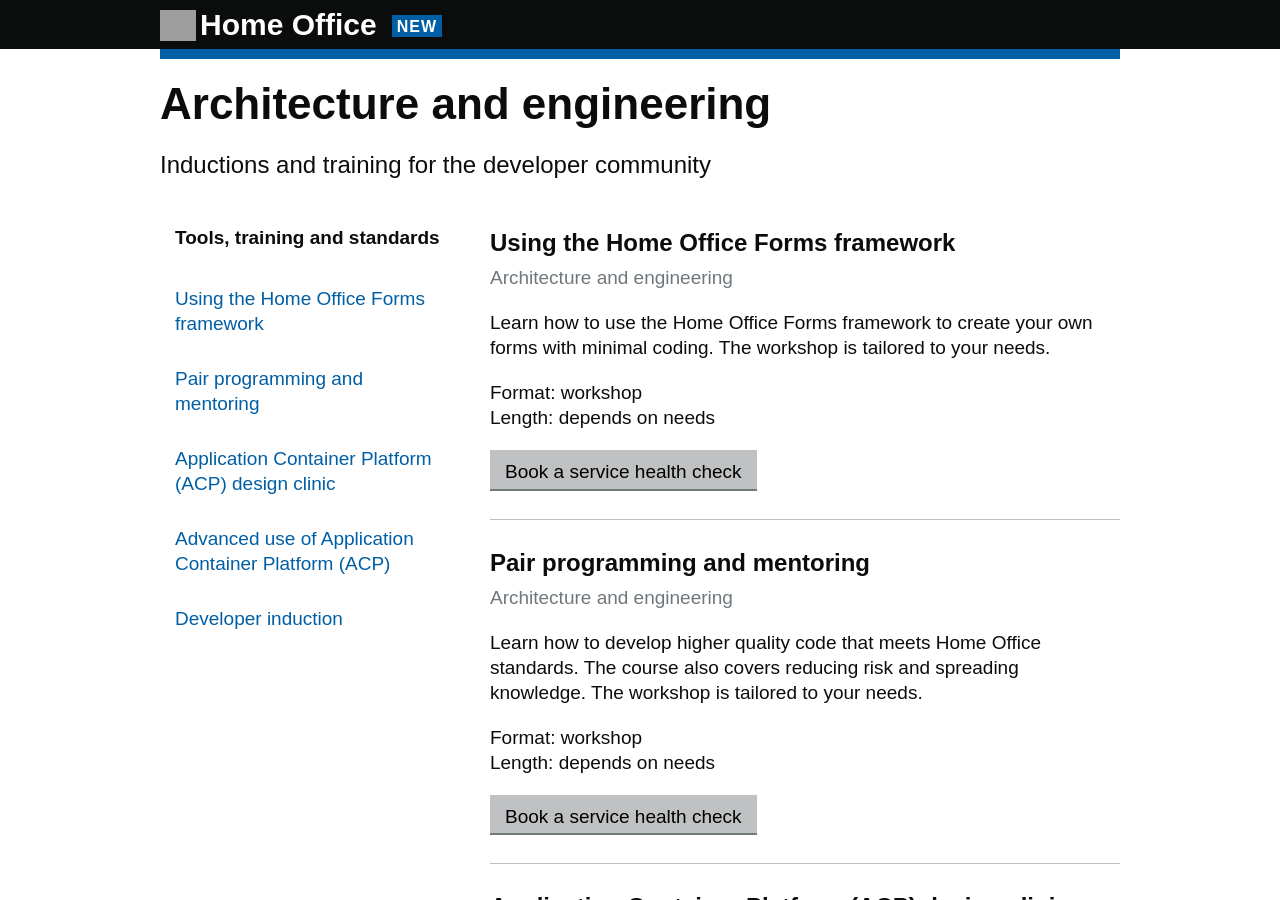
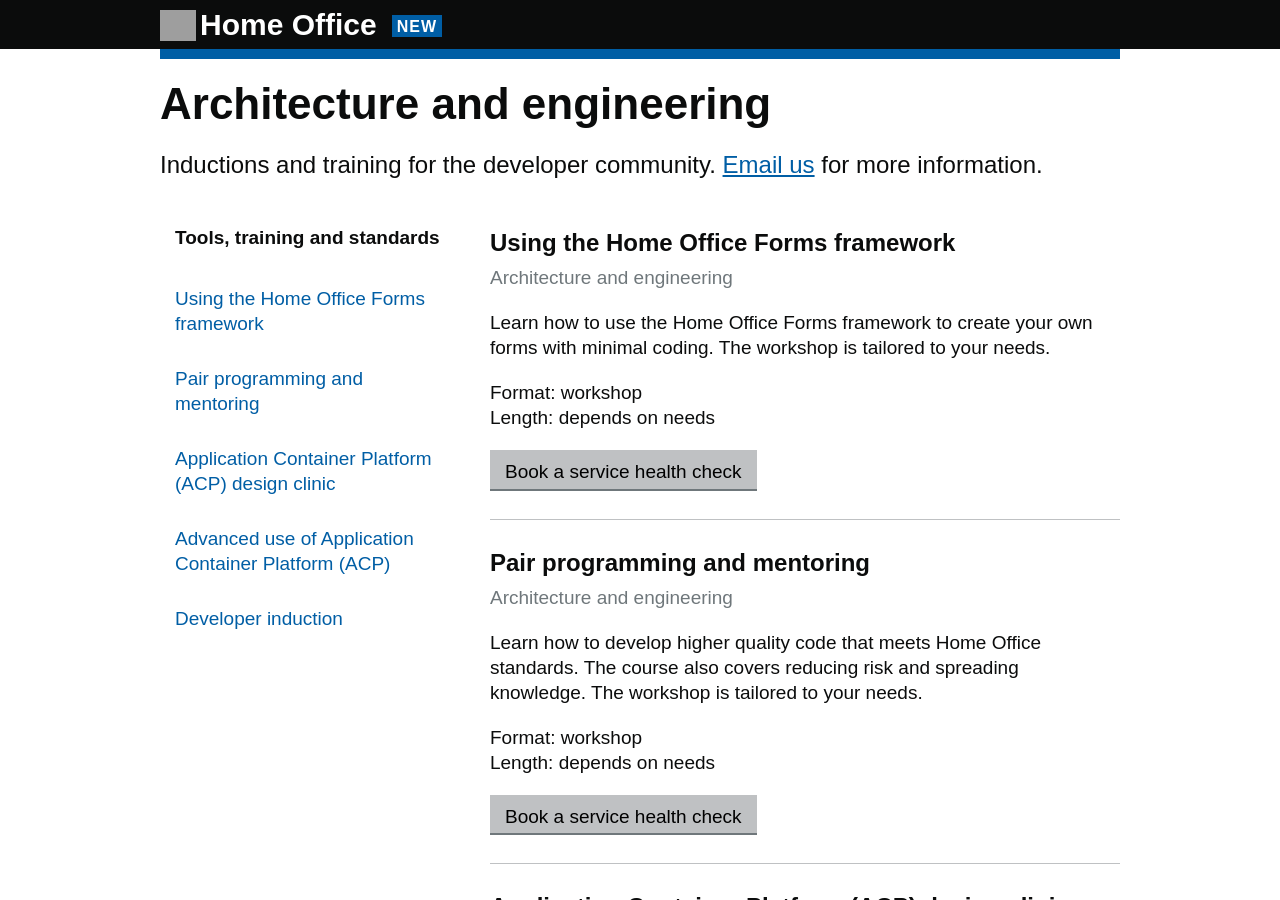
Before and after one commit to Abdul2/coe, a Jekyll site: the page built from architecture-and-engineering.md, in a window 1280 px wide and 900 px high. Built offline with Jekyll 4.4.1, drawn with Linux system fonts in a browser that asks for light colours; grey boxes are pictures that could not be loaded.

Commit message:
email link added

```diff
--- a/architecture-and-engineering.md
+++ b/architecture-and-engineering.md
@@ -5,4 +5,4 @@ permalink: /architecture-and-engineering
 category: "Architecture and engineering"
 ---
 
-Inductions and training for the developer community
+Inductions and training for the developer community. [Email us](CentreOfExcellenceCentral@digital.homeoffice.gov.uk) for more information.
```
